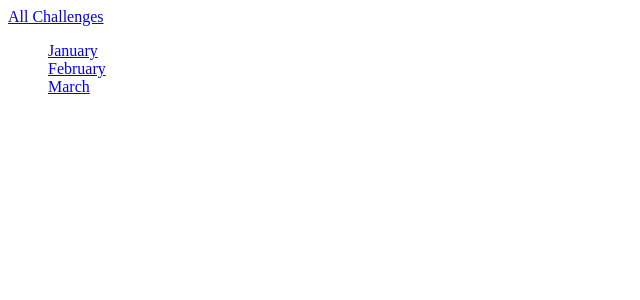
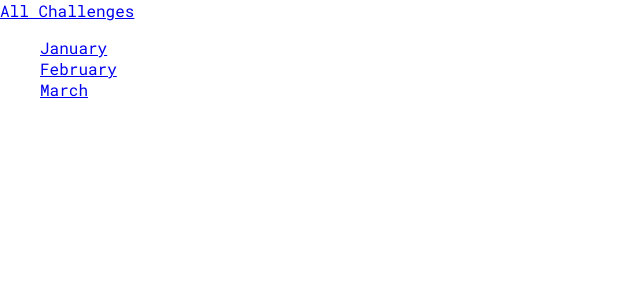
Before and after one commit to fegonc/projeto-python-django, a Django app: page /challenges/ in a window 1280 px wide. Shown: the top 300 px of the page, without its empty margins (0-640 px from the left). Run offline with Django 4.2, Linux system fonts and the light colour scheme.

Commit message:
mais alteracoes

```diff
--- a/monthly_challenges/settings.py
+++ b/monthly_challenges/settings.py
@@ -121,6 +121,10 @@ USE_TZ = True
 
 STATIC_URL = "static/"
 
+STATICFILES_DIRS = [
+    BASE_DIR / "static"
+]
+
 # Default primary key field type
 # https://docs.djangoproject.com/en/4.1/ref/settings/#default-auto-field
 
--- /dev/null
+++ b/static/styles.css
@@ -0,0 +1,9 @@
+@import url('https://fonts.googleapis.com/css2?family=Roboto+Mono:ital,wght@0,400;1,500&display=swap');
+
+html{
+    font-family: 'Roboto Mono', sans-serif;
+}
+
+body {
+    margin: 0;
+}
--- a/templates/base.html
+++ b/templates/base.html
@@ -1,9 +1,12 @@
+{% load static %}
+
 <!DOCTYPE html>
 <html lang="en">
 <head>
     <meta charset="UTF-8">
     <meta name="viewport" content="width=device-width, initial-scale=1.0">
     <title>{% block page_title %}My Challenges{% endblock%}</title>
+    <link rel="stylesheet" href="{% static "styles.css" %}">
     {% block css_files %}{% endblock %}
 
 </head>
```
